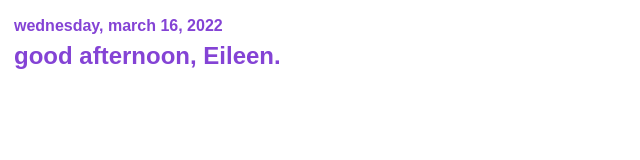
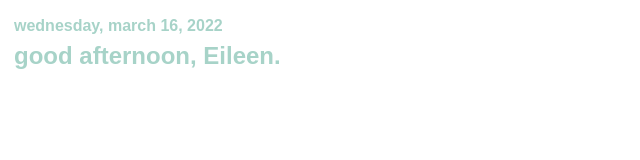
Before and after one commit to SleepMergo/Notion-Widgets, a plain HTML site: page greetings.html in a window 1280 px wide. Shown: the whole page, without its empty margins (0-640 px from the left). Drawn offline with Linux system fonts and the light colour scheme.

Commit message:
Update greetings.html

```diff
--- a/greetings.html
+++ b/greetings.html
@@ -6,7 +6,7 @@
         display: flex;
         font-family: sans-serif;
         font-size: 18pt;
-        color: #8443d5;
+        color: #A7D3C8;
         padding: 5px;
         border: 1px solid #ffffff;
         justify-content: left;
```
